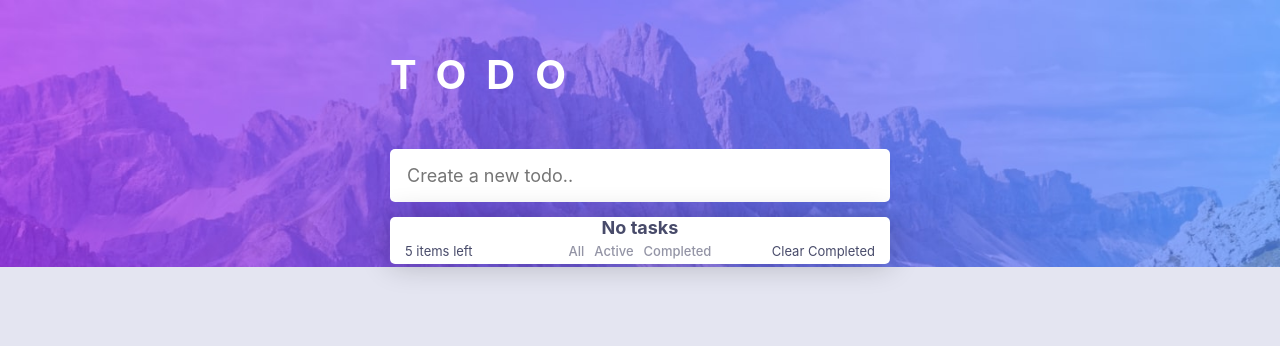
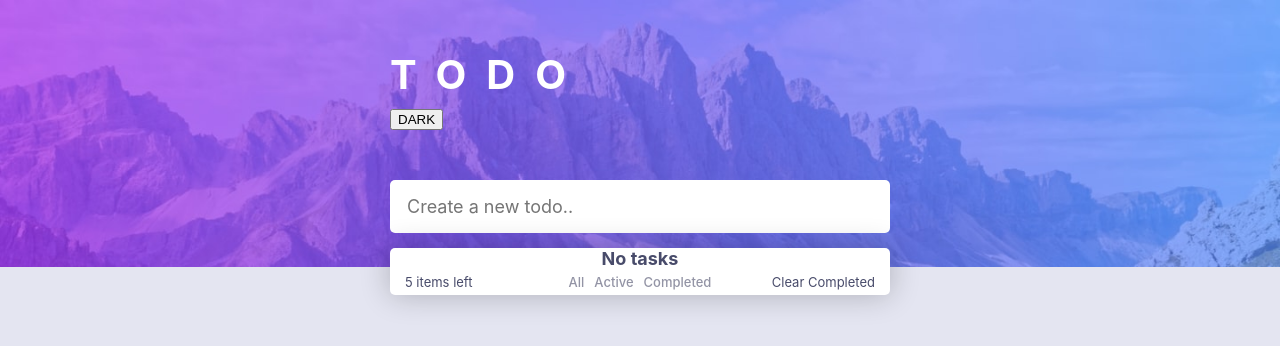
Before and after one commit to Shalhev/react-todo-app, a React (Create React App) app: page / in a window 1280 px wide. Shown: the top 346 px of the page. Built offline with nearby package versions, Linux system fonts and the light colour scheme.

Commit message:
set theme btn

```diff
--- a/src/App.jsx
+++ b/src/App.jsx
@@ -1,5 +1,5 @@
 import './scss/styles.scss'
-import { useState } from 'react';
+import { useEffect, useState } from 'react';
 import { AppHeader } from './cmps/AppHeader';
 import { TaskList } from './cmps/TaskList'
 
@@ -7,7 +7,7 @@ function App() {
   const [taskList, setTaskList] = useState([])
   const [newTask, setNewTask] = useState('');
   const [filterBy, setFilterBy] = useState('all');
-  const [isDark, setIsDark] = useState(false);
+  const [theme, setTheme] = useState('light');
 
   const handleChange = ({ target }) => {
     setNewTask(target.value)
@@ -52,11 +52,15 @@ function App() {
     setTaskList([...tasks])
   }
 
+  const toggleTheme = () => {
+    setTheme(theme === 'light' ? 'dark' : 'light')
+    document.body.className = theme
+  }
 
   return (
     <div className="App">
       <header className="App-header">
-        <AppHeader />
+        <AppHeader toggleTheme={toggleTheme}/>
       </header>
 
       <form className="add-todo-container" onSubmit={addTask}>
--- a/src/cmps/AppHeader.jsx
+++ b/src/cmps/AppHeader.jsx
@@ -1,7 +1,8 @@
-export const AppHeader = () => {
+export const AppHeader = ({ toggleTheme }) => {
     return (
         <div className="app-header">
-           <div className="logo">TODO</div>
-            </div>
+            <div className="logo">TODO</div>
+            <button onClick={() => toggleTheme()}>DARK</button>
+        </div>
     );
 }
```
